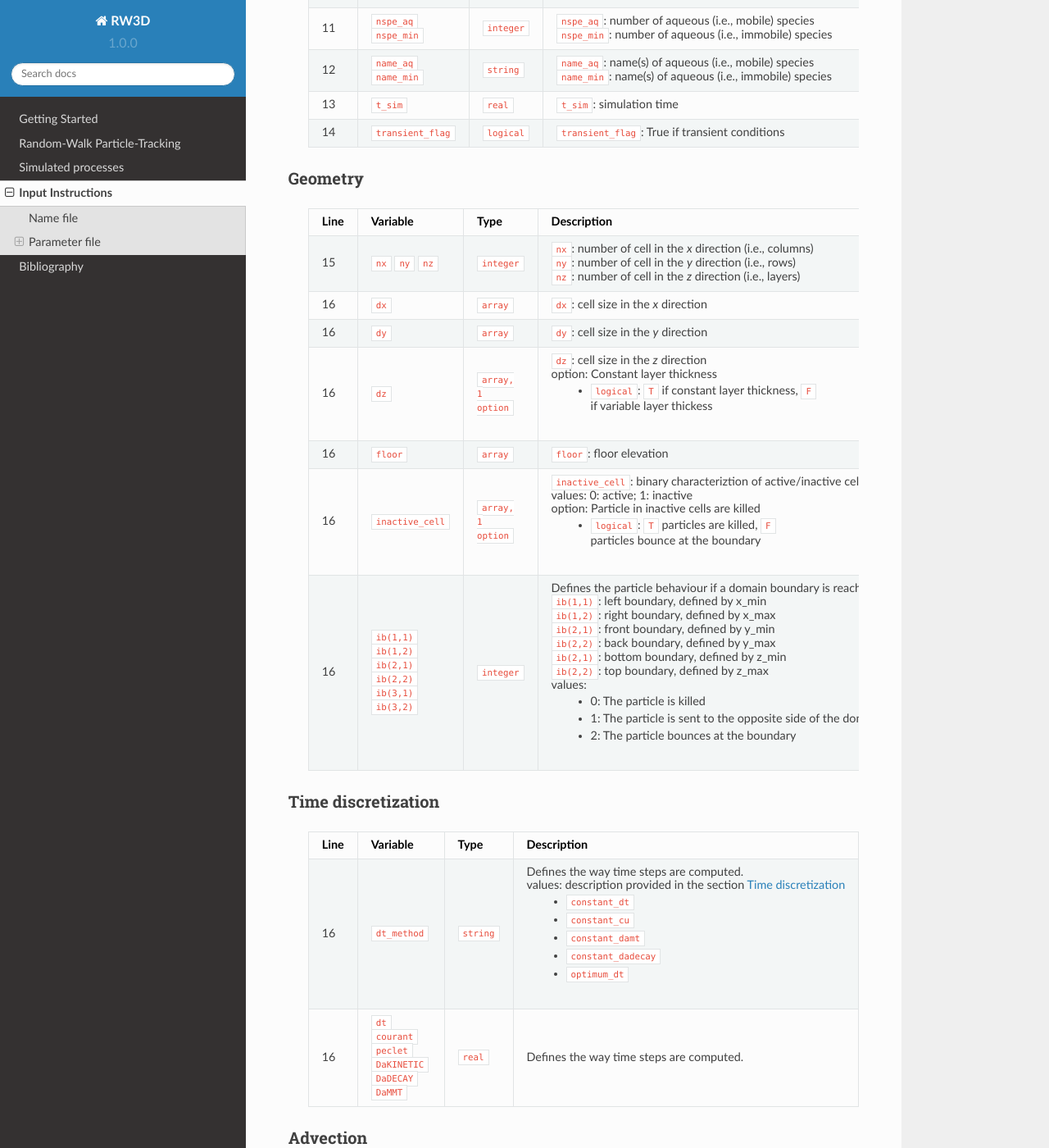
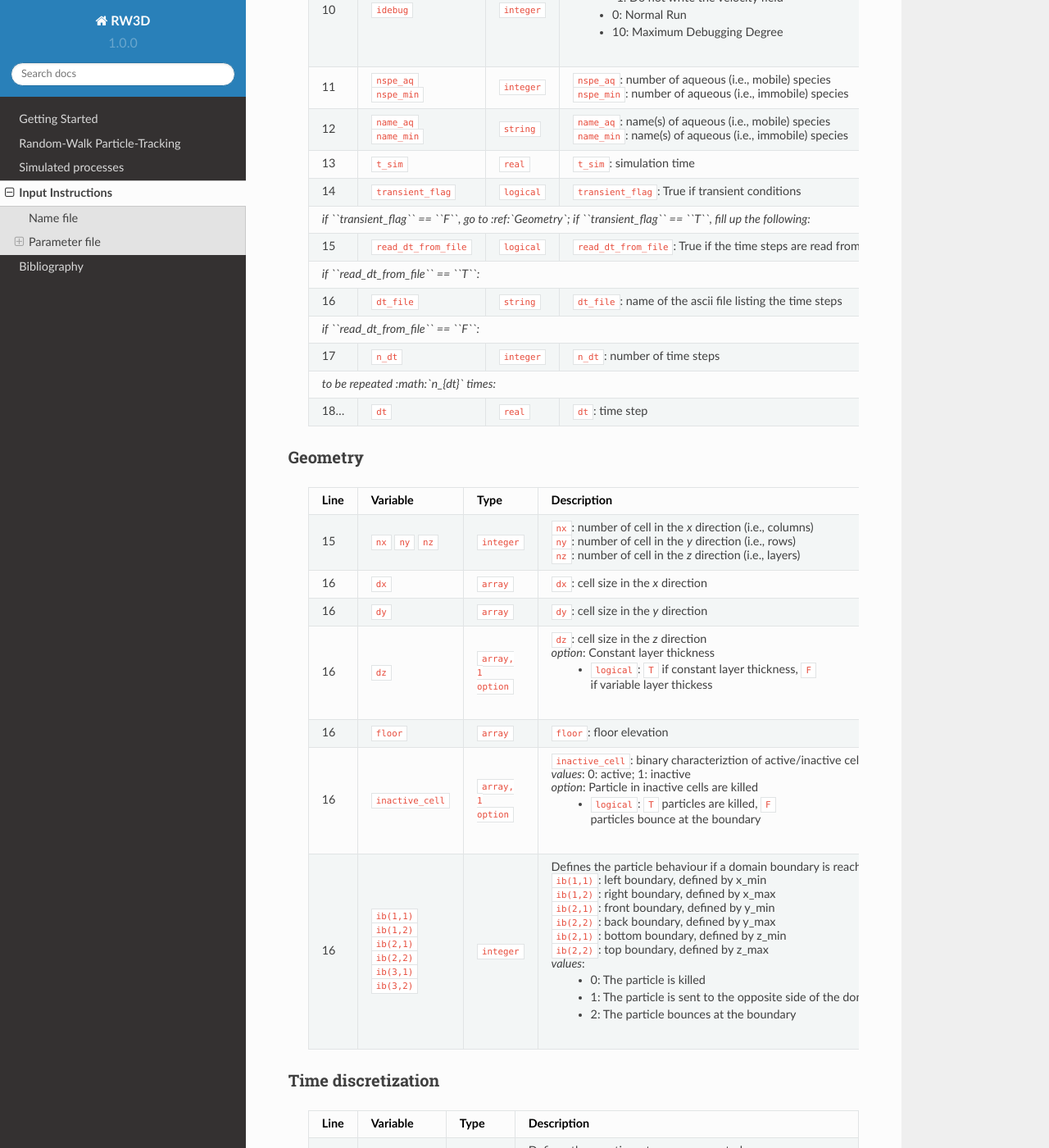
Before and after one commit to chrishenri/rw3d_manual, a Sphinx documentation site: the page built from docs/source/inputs.rst, in a window 1280 px wide and 1400 px high, scrolled down 2289 px. Shown: the whole window at 82% size. Built offline with Sphinx 7.4.7 and the Read the Docs theme 2.0.0, drawn with Linux system fonts in a browser that asks for light colours; some of the changed text lies outside the part shown.

Commit message:
finish general setup table

```diff
--- a/docs/source/inputs.rst
+++ b/docs/source/inputs.rst
@@ -74,11 +73,13 @@ Note that 3 header lines has to be written before each block.
 - Recirculation
 - Outputs
 
+Note that 3 header lines has to be written before each block.
 
 **Type of inputs**
 
 - logical: ``T`` for True; ``F`` for False
-- array: The parameter is potentially spatially variable and can be read from a file. The following information have to be provided in a single line: ``file name`` ``multiplier`` ``ivar`` ``flag``
+- array: The parameter is potentially spatially variable and can be read from a file. The following information have to be provided in a single line: ``file name`` ``multiplier`` ``ivar`` ``flag``.
+  In some specific cases, one or two additional parameters (options) must also be provided.
 - string
 - integer
 - real
@@ -119,7 +120,7 @@ General setup
   +======+=============================+====================+=================================================================================+
   | 10   | ``idebug``                  | ``integer``        | ``idebug``: Integer defining degree of debugging as written in rw3d_general.dbg |
   |      |                             |                    |                                                                                 |
-  |      |                             |                    | values:                                                                         |
+  |      |                             |                    | *values*:                                                                       |
   |      |                             |                    |                                                                                 |
   |      |                             |                    |         - -1: Do not write the velocity field                                   |
   |      |                             |                    |         - 0: Normal Run                                                         |
@@ -136,6 +137,22 @@ General setup
   | 13   | ``t_sim``                   | ``real``           | ``t_sim``: simulation time                                                      |
   +------+-----------------------------+--------------------+---------------------------------------------------------------------------------+
   | 14   | ``transient_flag``          | ``logical``        | ``transient_flag``: True if transient conditions                                |
+  +------+-----------------------------+--------------------+---------------------------------------------------------------------------------+
+  | *if ``transient_flag`` == ``F``, go to :ref:`Geometry`; if ``transient_flag`` == ``T``, fill up the following:*                           |
+  +------+-----------------------------+--------------------+---------------------------------------------------------------------------------+
+  | 15   | ``read_dt_from_file``       | ``logical``        | ``read_dt_from_file``: True if the time steps are read from an ascii file       |
+  +------+-----------------------------+--------------------+---------------------------------------------------------------------------------+
+  | *if ``read_dt_from_file`` == ``T``:*                                                                                                      |
+  +------+-----------------------------+--------------------+---------------------------------------------------------------------------------+
+  | 16   | ``dt_file``                 | ``string``         | ``dt_file``: name of the ascii file listing the time steps                      |
+  +------+-----------------------------+--------------------+---------------------------------------------------------------------------------+
+  | *if ``read_dt_from_file`` == ``F``:*                                                                                                      |
+  +------+-----------------------------+--------------------+---------------------------------------------------------------------------------+
+  | 17   | ``n_dt``                    | ``integer``        | ``n_dt``: number of time steps                                                  |
+  +------+-----------------------------+--------------------+---------------------------------------------------------------------------------+
+  | *to be repeated :math:`n_{dt}` times:*                                                                                                    |
+  +------+-----------------------------+--------------------+---------------------------------------------------------------------------------+
+  | 18...| ``dt``                      | ``real``           | ``dt``: time step                                                               |
   +------+-----------------------------+--------------------+---------------------------------------------------------------------------------+
 
 
@@ -161,7 +178,7 @@ Geometry
   +------+-------------------------------------------------------------------------+--------------------+----------------------------------------------------------------------------------------+
   | 16   | ``dz``                                                                  | ``array, 1 option``| ``dz``: cell size in the *z* direction                                                 |
   |      |                                                                         |                    |                                                                                        |
-  |      |                                                                         |                    | option: Constant layer thickness                                                       |
+  |      |                                                                         |                    | *option*: Constant layer thickness                                                     |
   |      |                                                                         |                    |                                                                                        |
   |      |                                                                         |                    |    - ``logical``: ``T`` if constant layer thickness, ``F`` if variable layer thickess  |
   +------+-------------------------------------------------------------------------+--------------------+----------------------------------------------------------------------------------------+
@@ -169,9 +186,9 @@ Geometry
   +------+-------------------------------------------------------------------------+--------------------+----------------------------------------------------------------------------------------+
   | 16   | ``inactive_cell``                                                       | ``array, 1 option``| ``inactive_cell``: binary characteriztion of active/inactive cells                     |
   |      |                                                                         |                    |                                                                                        |
-  |      |                                                                         |                    | values: 0: active; 1: inactive                                                         |
+  |      |                                                                         |                    | *values*: 0: active; 1: inactive                                                       |
   |      |                                                                         |                    |                                                                                        |
-  |      |                                                                         |                    | option: Particle in inactive cells are killed                                          |
+  |      |                                                                         |                    | *option*: Particle in inactive cells are killed                                        |
   |      |                                                                         |                    |                                                                                        |
   |      |                                                                         |                    |    - ``logical``: ``T`` particles are killed, ``F`` particles bounce at the boundary   |
   +------+-------------------------------------------------------------------------+--------------------+----------------------------------------------------------------------------------------+
@@ -189,7 +206,7 @@ Geometry
   |      |                                                                         |                    |                                                                                        |
   |      |                                                                         |                    | ``ib(2,2)``: top boundary, defined by z_max                                            |
   |      |                                                                         |                    |                                                                                        |
-  |      |                                                                         |                    | values:                                                                                |
+  |      |                                                                         |                    | *values*:                                                                              |
   |      |                                                                         |                    |                                                                                        |
   |      |                                                                         |                    |    - 0: The particle is killed                                                         |
   |      |                                                                         |                    |    - 1: The particle is sent to the opposite side of the domain                        |
@@ -210,7 +227,7 @@ Time discretization
   +======+=========================================================================+====================+========================================================================================+
   | 16   | ``dt_method``                                                           | ``string``         | Defines the way time steps are computed.                                               |
   |      |                                                                         |                    |                                                                                        |
-  |      |                                                                         |                    | values: description provided in the section :ref:`Time discretization process`         |
+  |      |                                                                         |                    | *values*: description provided in the section :ref:`Time discretization process`       |
   |      |                                                                         |                    |                                                                                        |
   |      |                                                                         |                    |    - ``constant_dt``                                                                   |
   |      |                                                                         |                    |    - ``constant_cu``                                                                   |
@@ -243,7 +260,7 @@ Advection
   +------+-------------------------------------------------------------------------+--------------------+----------------------------------------------------------------------------------------+
   | 16   | ``porosity``                                                            | ``array, 1 option``| porosity (or water content)                                                            |
   |      |                                                                         |                    |                                                                                        |
-  |      |                                                                         |                    | option: transient conditions                                                           |
+  |      |                                                                         |                    | *option*: transient conditions                                                         |
   |      |                                                                         |                    |                                                                                        |
   |      |                                                                         |                    |    - ``logical``: ``T`` transient field, ``F`` steady-state field                      |
   +------+-------------------------------------------------------------------------+--------------------+----------------------------------------------------------------------------------------+
```
Also changed, not shown: other parts of docs/source/inputs.rst (+0 -1 lines), docs/source/processes.rst (+3 -1 lines).
